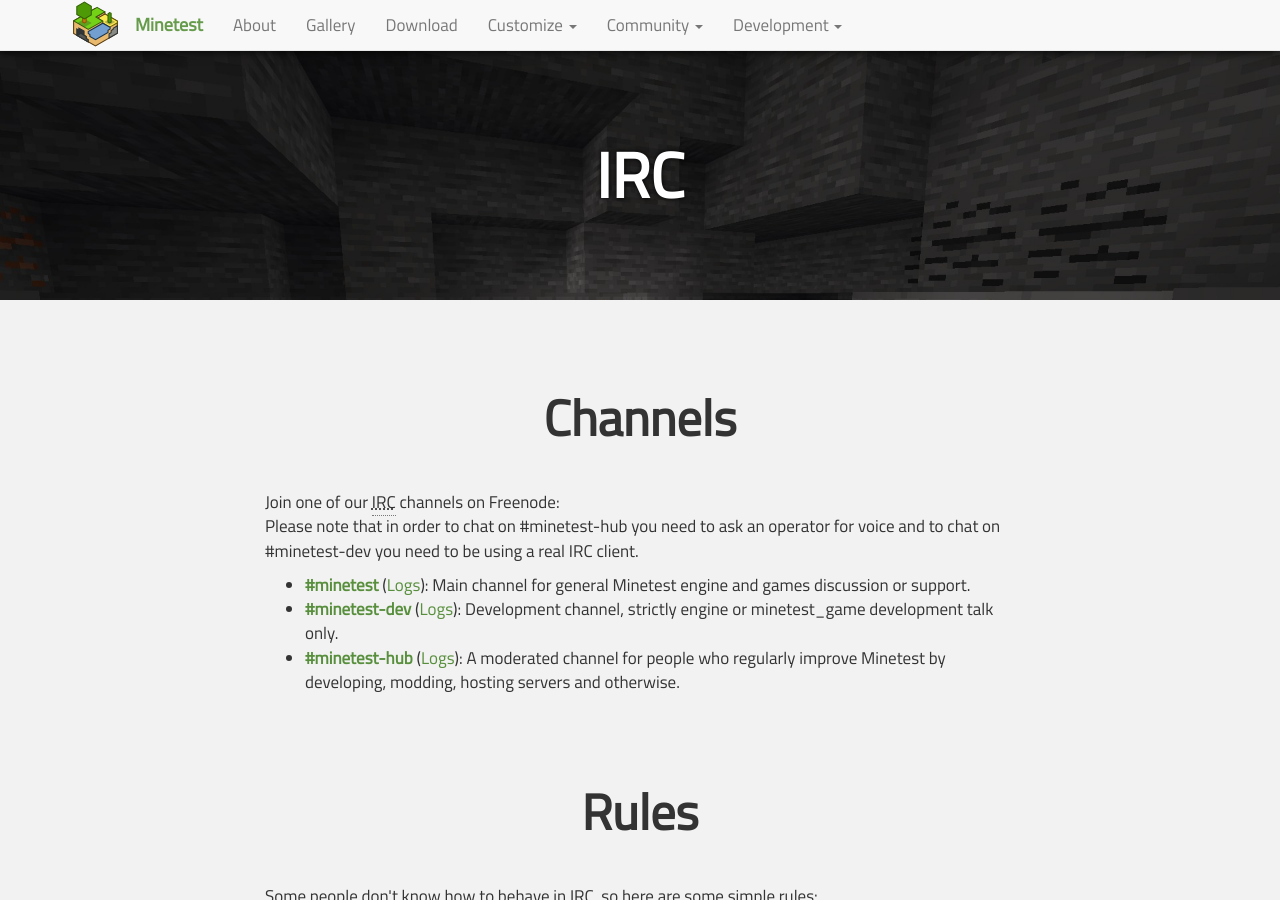
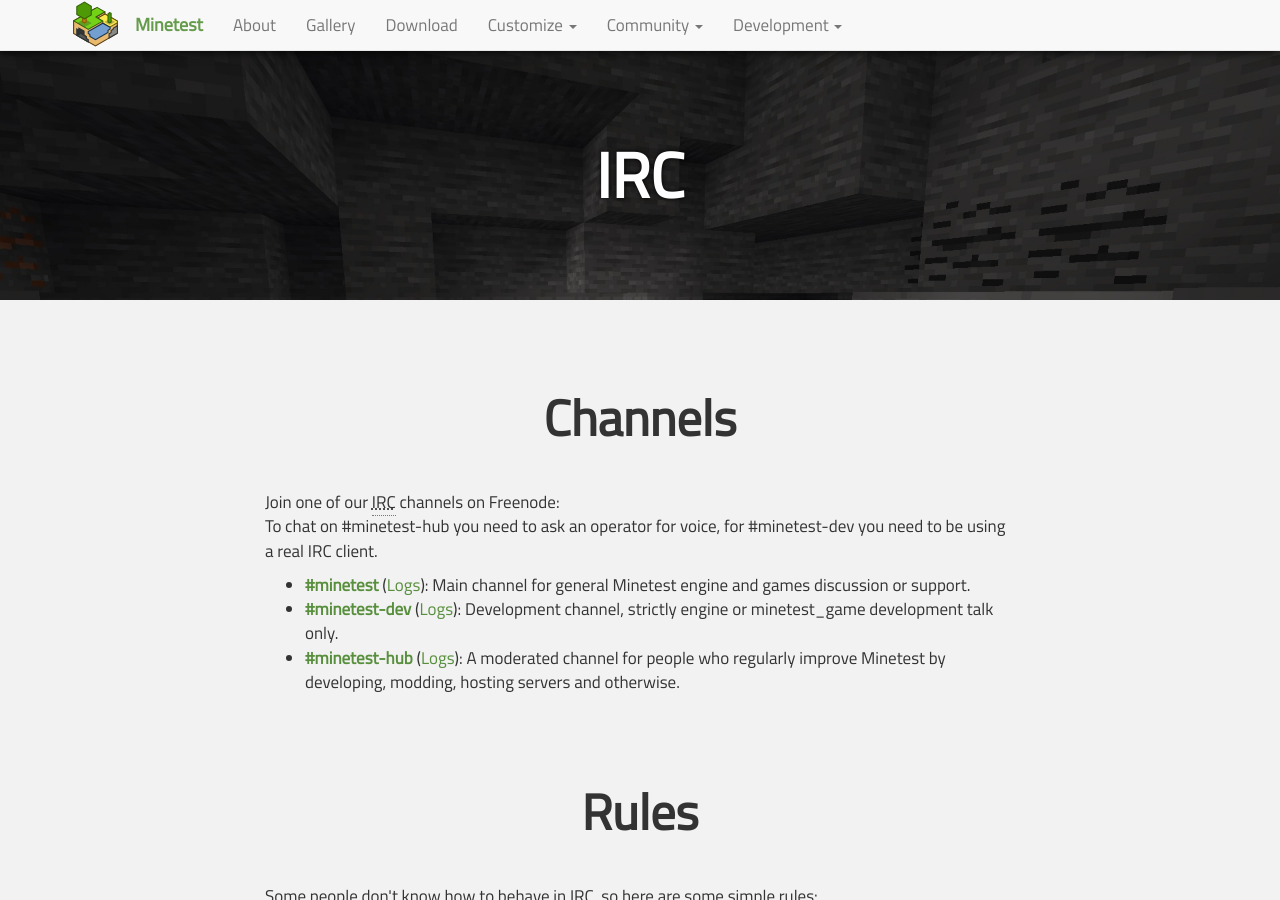
Before and after one commit to minetest/minetest.github.io, a Jekyll site: the page built from irc.html, in a window 1280 px wide and 900 px high. Built offline with Jekyll 4.4.1, drawn with Linux system fonts in a browser that asks for light colours; comment, search, counter and statistics services are not loaded.

Commit message:
Shortening of voice notice and -dev web chat thing.

```diff
--- a/irc.html
+++ b/irc.html
@@ -10,8 +10,7 @@ redirect_from:
 <div>
   <p>
     Join one of our <abbr title="Internet Relay Chat">IRC</abbr> channels on Freenode:<br/>
-    Please note that in order to chat on #minetest-hub you need to
-    ask an operator for voice and to chat on #minetest-dev you
+    To chat on #minetest-hub you need to ask an operator for voice, for #minetest-dev you
     need to be using a real IRC client.<br>
   </p>
   <ul>
```
